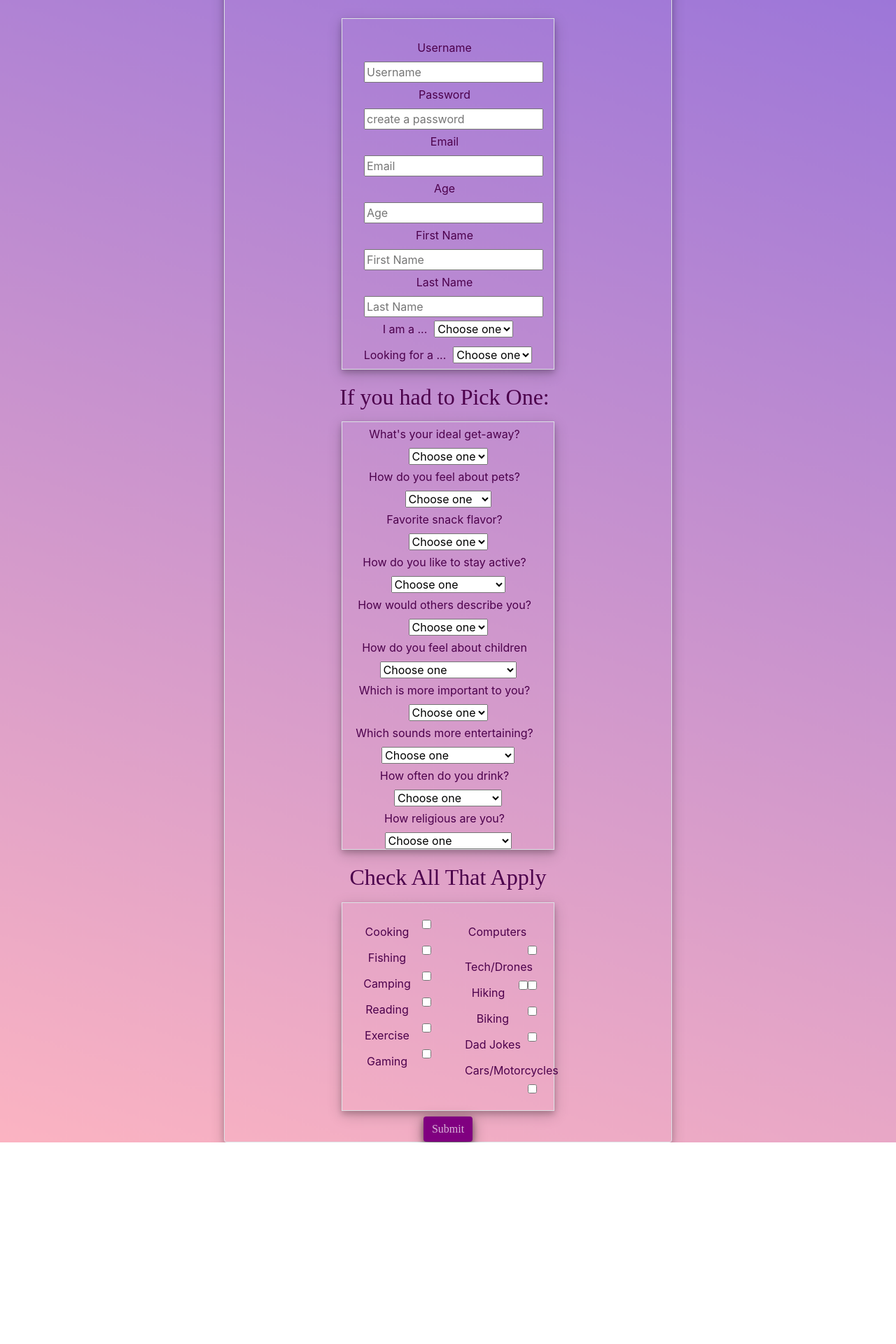
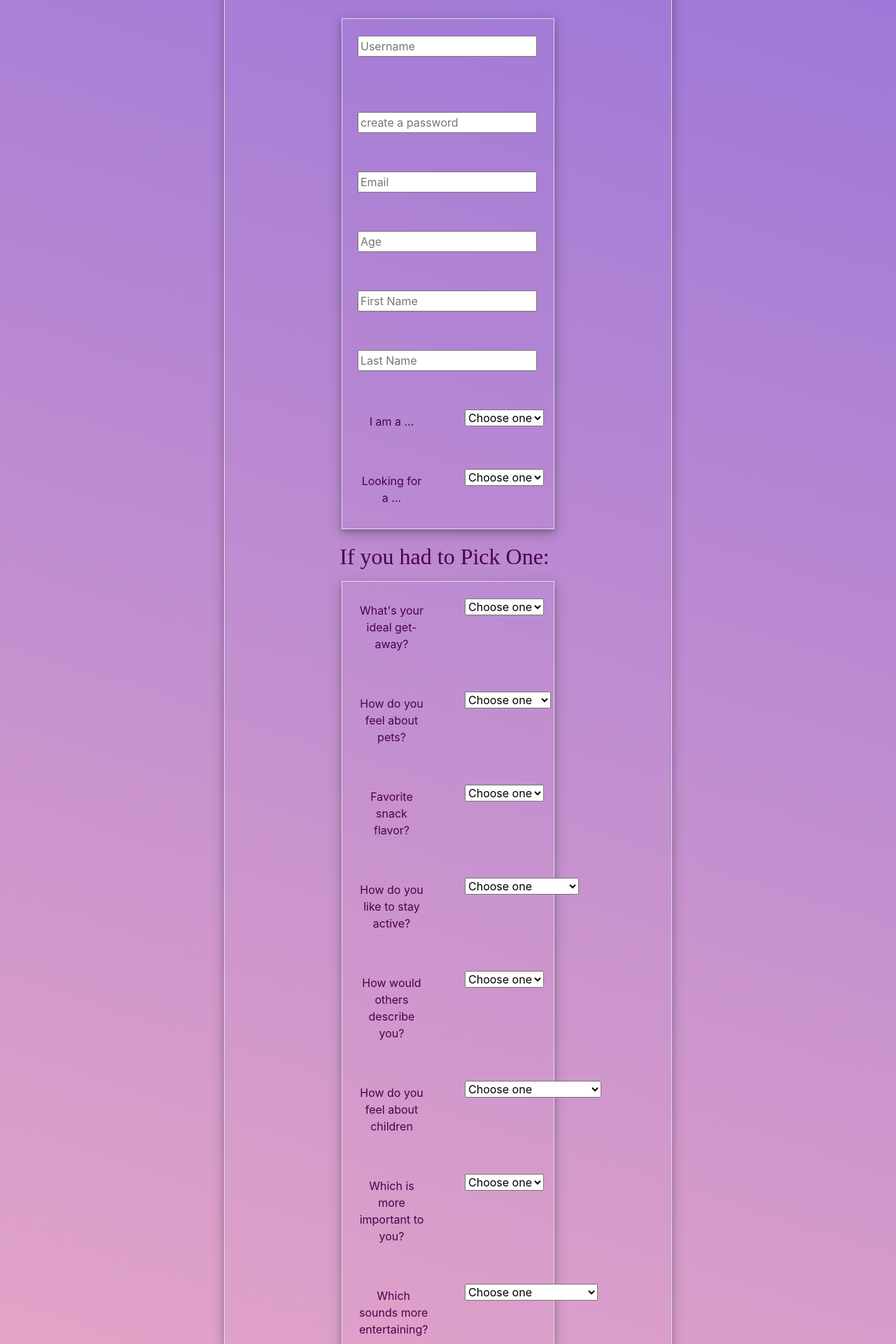
Before and after one commit to krcook1980/DatingApp, a React (Create React App) app in the folder client/: page /SignupForm in a window 1280 px wide. Shown: the part 140-2060 px from the top of the page at 70% size. Before the commit the page ends 1772 px from the top, so only its background shows below. Built offline with nearby package versions, Linux system fonts and the light colour scheme; a web font is replaced by a local one; what react-animations would draw is missing.

Commit message:
fixed css on signup

```diff
--- a/client/src/pages/SignupForm.js
+++ b/client/src/pages/SignupForm.js
@@ -99,8 +99,11 @@ export default function SignupForm() {
         </label>
 
         <div className="container border mt-4">
-          <div className="mt-4">
+          <div className="row">
+            <div className="col-md-6 p-4">
               <label htmlFor="username">Username</label>
+            </div>
+            <div className="col-md-6 p-4">
               <input
                 type="text"
                 name="username"
@@ -111,9 +114,18 @@ export default function SignupForm() {
                 onChange={handleChange}
               />
             </div>
+          </div>
+          <div className="mt-4">
+
+
+          </div>
 
           <div className="mt-4">
+            <div className="row">
+              <div className="col-md-6 p-4">
                 <label htmlFor="username">Password</label>
+              </div>
+              <div className="col-md-6 p-4">
                 <input
                   type="text"
                   name="password"
@@ -124,9 +136,17 @@ export default function SignupForm() {
                   onChange={handleChange}
                 />
               </div>
+            </div>
+
+
+          </div>
 
           <div>
+            <div className="row">
+              <div className="col-md-6 p-4">
                 <label htmlFor="email">Email</label>
+              </div>
+              <div className="col-md-6 p-4">
                 <input
                   type="email"
                   name="email"
@@ -137,9 +157,17 @@ export default function SignupForm() {
                   onChange={handleChange}
                 />
               </div>
+            </div>
+
+
+          </div>
 
           <div>
+            <div className="row">
+              <div className="col-md-6 p-4">
                 <label htmlFor="age">Age</label>
+              </div>
+              <div className="col-md-6 p-4">
                 <input
                   type="number"
                   name="age"
@@ -151,9 +179,17 @@ export default function SignupForm() {
                   onChange={handleChange}
                 />
               </div>
+            </div>
+
+
+          </div>
 
           <div>
+            <div className="row">
+              <div className="col-md-6 p-4">
                 <label htmlFor="firstName">First Name</label>
+              </div>
+              <div className="col-md-6 p-4">
                 <input
                   type="text"
                   name="firstName"
@@ -164,9 +200,17 @@ export default function SignupForm() {
                   onChange={handleChange}
                 />
               </div>
+            </div>
+
+
+          </div>
 
           <div>
+            <div className="row">
+              <div className="col-md-6 p-4">
                 <label htmlFor="lastName">Last Name</label>
+              </div>
+              <div className="col-md-6 p-4">
                 <input
                   type="text"
                   name="lastName"
@@ -177,17 +221,33 @@ export default function SignupForm() {
                   onChange={handleChange}
                 />
               </div>
+            </div>
+
+
+          </div>
 
           <div>
+            <div className="row">
+              <div className="col-md-6 p-4">
                 <label htmlFor="gender">I am a ...</label>
+              </div>
+              <div className="col-md-6 p-4">
                 <select name="gender" id="gender" onChange={handleChange}>
                   <option value="">Choose one</option>
                   <option value="male">Male</option>
                   <option value="female">Female</option>
                 </select>
               </div>
+            </div>
+
+
+          </div>
           <div>
+            <div className="row">
+              <div className="col-md-6 p-4">
                 <label htmlFor="looking">Looking for a ...</label>
+              </div>
+              <div className="col-md-6 p-4">
                 <select name="looking" id="looking" onChange={handleChange}>
                   <option value="">Choose one</option>
                   <option value="male">Male</option>
@@ -195,12 +255,20 @@ export default function SignupForm() {
                 </select>
               </div>
             </div>
+
+
+          </div>
+        </div>
         <div>
           <label className="heading" htmlFor="pickOne"><h2>If you had to Pick One:</h2></label>
 
           <div className="container border">
             <div>
+              <div className="row">
+                <div className="col-md-6 p-4">
                   <label htmlFor="vacation">What's your ideal get-away?</label>
+                </div>
+                <div className="col-md-6 p-4">
                   <select name="vacation" id="vacation" onChange={handleChange}>
                     <option value="">Choose one</option>
                     <option value="ocean">Ocean</option>
@@ -209,9 +277,17 @@ export default function SignupForm() {
                     <option value="home">Staycation</option>
                   </select>
                 </div>
+              </div>
+
+
+            </div>
 
             <div>
+              <div className="row">
+                <div className="col-md-6 p-4">
                   <label htmlFor="animals">How do you feel about pets?</label>
+                </div>
+                <div className="col-md-6 p-4">
                   <select name="animals" id="animals" onChange={handleChange}>
                     <option value="">Choose one</option>
                     <option value="dog">Dogs</option>
@@ -220,9 +296,17 @@ export default function SignupForm() {
                     <option value="nope">Not for me</option>
                   </select>
                 </div>
+              </div>
+
+
+            </div>
 
             <div>
+              <div className="row">
+                <div className="col-md-6 p-4">
                   <label htmlFor="flavor">Favorite snack flavor?</label>
+                </div>
+                <div className="col-md-6 p-4">
                   <select name="flavor" id="flavor" onChange={handleChange}>
                     <option value="">Choose one</option>
                     <option value="sweet">Sweet</option>
@@ -231,28 +315,42 @@ export default function SignupForm() {
                     <option value="plain">Plain</option>
                   </select>
                 </div>
+              </div>
+
+
+            </div>
 
             <div>
+              <div className="row">
+                <div className="col-md-6 p-4">
                   <label htmlFor="activity">How do you like to stay active?</label>
+                </div>
+                <div className="col-md-6 p-4">
                   <select name="activity" id="activity" onChange={handleChange}>
                     <option value="">Choose one</option>
-
                     <option value="onTheGo">Always On The Go</option>
                     <option value="outdoors">Anything outdoors</option>
                     <option value="gymRat">Gym Rat</option>
                     <option value="leaveMeAlone">Leave Me Alone</option>
                   </select>
                 </div>
+              </div>
+
+
+            </div>
 
             <div>
+              <div className="row">
+                <div className="col-md-6 p-4">
                   <label htmlFor="personality">
                     How would others describe you?
               </label>
+                </div>
+                <div className="col-md-6 p-4">
                   <select
                     name="personality"
                     id="personality"
-                onChange={handleChange}
-              >
+                    onChange={handleChange}>
                     <option value="">Choose one</option>
                     <option value="outgoing">Outgoing</option>
                     <option value="reserved">Reserved</option>
@@ -260,9 +358,17 @@ export default function SignupForm() {
                     <option value="nerdy">Nerdy</option>
                   </select>
                 </div>
+              </div>
+
+
+            </div>
 
             <div>
+              <div className="row">
+                <div className="col-md-6 p-4">
                   <label htmlFor="family">How do you feel about children</label>
+                </div>
+                <div className="col-md-6 p-4">
                   <select name="family" id="family" onChange={handleChange}>
                     <option value="">Choose one</option>
                     <option value="haveKids">Have Kids</option>
@@ -271,11 +377,19 @@ export default function SignupForm() {
                     <option value="wantMore">Have Kids, Want More.</option>
                   </select>
                 </div>
+              </div>
+
+
+            </div>
 
             <div>
+              <div className="row">
+                <div className="col-md-6 p-4">
                   <label htmlFor="priorities">
                     Which is more important to you?
               </label>
+                </div>
+                <div className="col-md-6 p-4">
                   <select name="priorities" id="priorities" onChange={handleChange}>
                     <option value="">Choose one</option>
                     <option value="money">Money</option>
@@ -284,11 +398,19 @@ export default function SignupForm() {
                     <option value="autonomy">Autonomy</option>
                   </select>
                 </div>
+              </div>
+
+
+            </div>
 
             <div>
+              <div className="row">
+                <div className="col-md-6 p-4">
                   <label htmlFor="entertainment">
                     Which sounds more entertaining?
               </label>
+                </div>
+                <div className="col-md-6 p-4">
                   <select
                     name="entertainment"
                     id="entertainment"
@@ -301,9 +423,17 @@ export default function SignupForm() {
                     <option value="club">Hit the Club</option>
                   </select>
                 </div>
+              </div>
+
+
+            </div>
 
             <div>
+              <div className="row">
+                <div className="col-md-6 p-4">
                   <label htmlFor="alcohol">How often do you drink?</label>
+                </div>
+                <div className="col-md-6 p-4">
                   <select name="alcohol" id="alcohol" onChange={handleChange}>
                     <option value="">Choose one</option>
                     <option value="heavyDrinker">Heavy Drinker</option>
@@ -312,9 +442,17 @@ export default function SignupForm() {
                     <option value="never">Never</option>
                   </select>
                 </div>
+              </div>
+
+
+            </div>
 
             <div>
+              <div className="row">
+                <div className="col-md-6 p-4">
                   <label htmlFor="religion">How religious are you?</label>
+                </div>
+                <div className="col-md-6 p-4">
                   <select name="religion" id="religion" onChange={handleChange}>
                     <option value="">Choose one</option>
                     <option value="veryReligious">Very Religious</option>
@@ -322,6 +460,10 @@ export default function SignupForm() {
                     <option value="worshipTrees">Worship Trees</option>
                     <option value="notAtAll">Not Even A Little</option>
                   </select>
+                </div>
+              </div>
+
+
             </div>
           </div>
 
```
Lines whose indentation alone changed are shown as unchanged.
